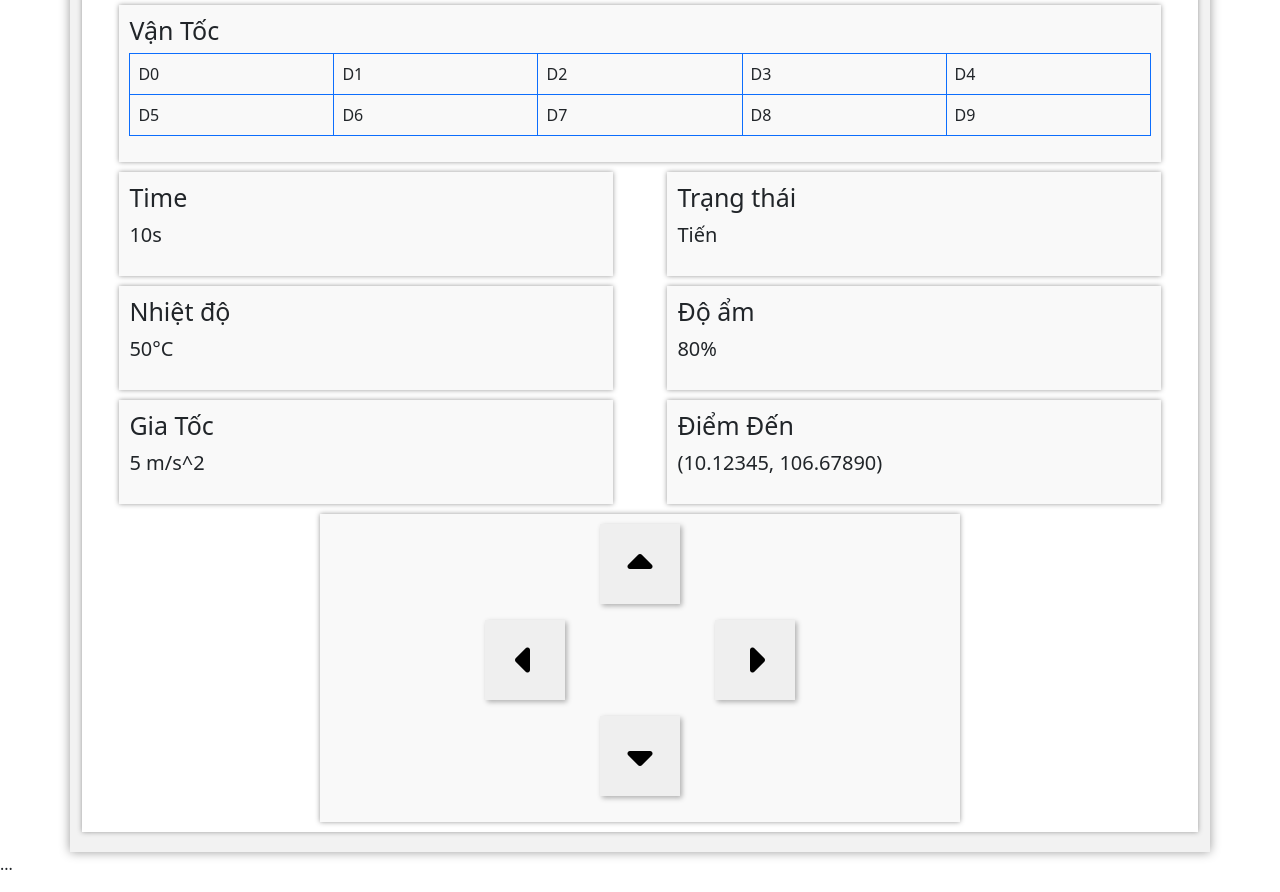
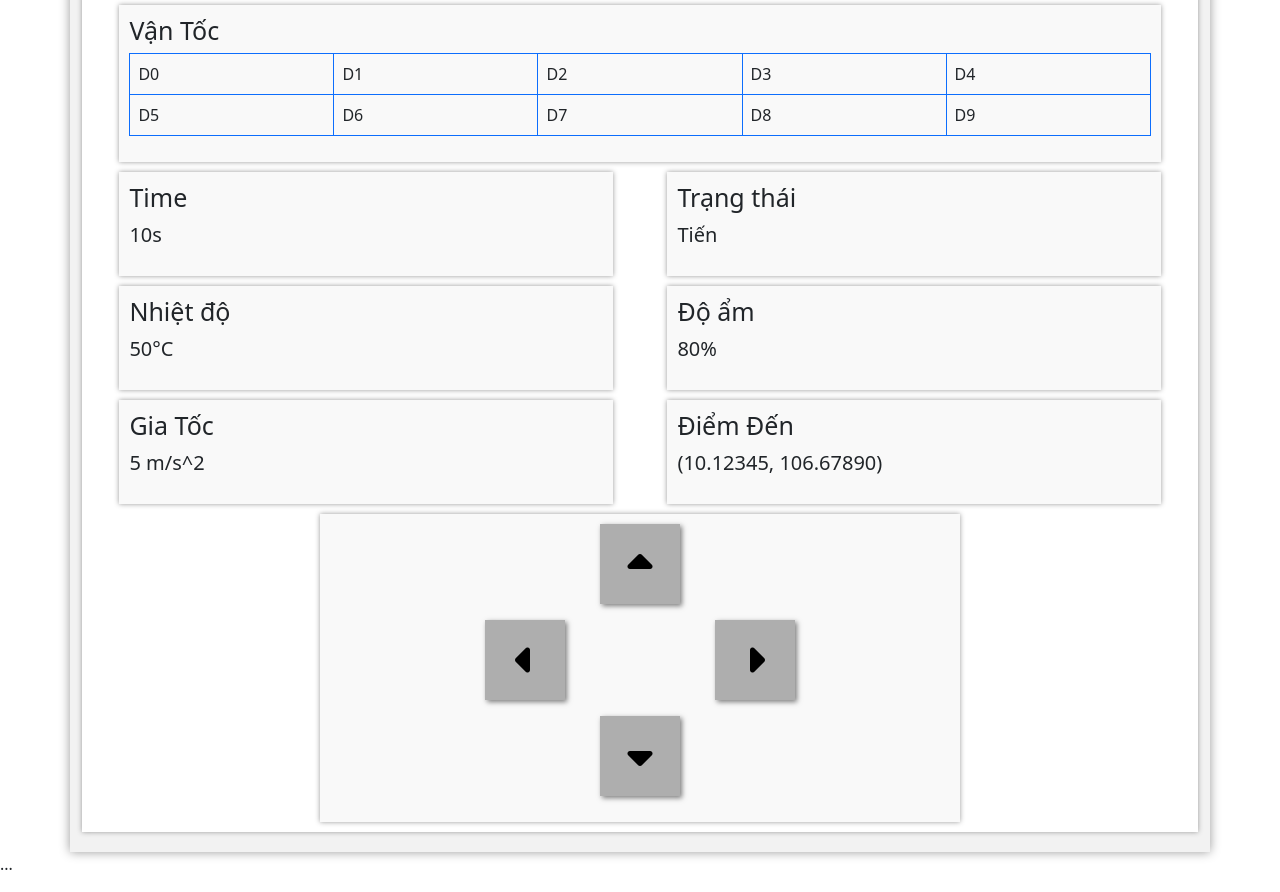
Before and after one commit to baotri0/ControlCar, a plain HTML site: page index.html in a window 1280 px wide. Shown: the part 501-1393 px from the top of the page. Drawn offline with nearby package versions, Linux system fonts and the light colour scheme.

Commit message:
Update style.css

```diff
--- a/style.css
+++ b/style.css
@@ -98,8 +98,13 @@ button {
     margin: 10px;
     border: none;
     border-radius: 5px;
-    box-shadow: 2px 2px 5px rgba(0,0,0,0.3);
+    box-shadow: 2px 2px 5px rgba(0,0,0,0.5);
     cursor: pointer;
     width: 80px;
     height: 80px;
+    background-color: rgba(0,0,0,0.3);
 }
+
+button:hover{
+    opacity: 0.7;
+}
```
